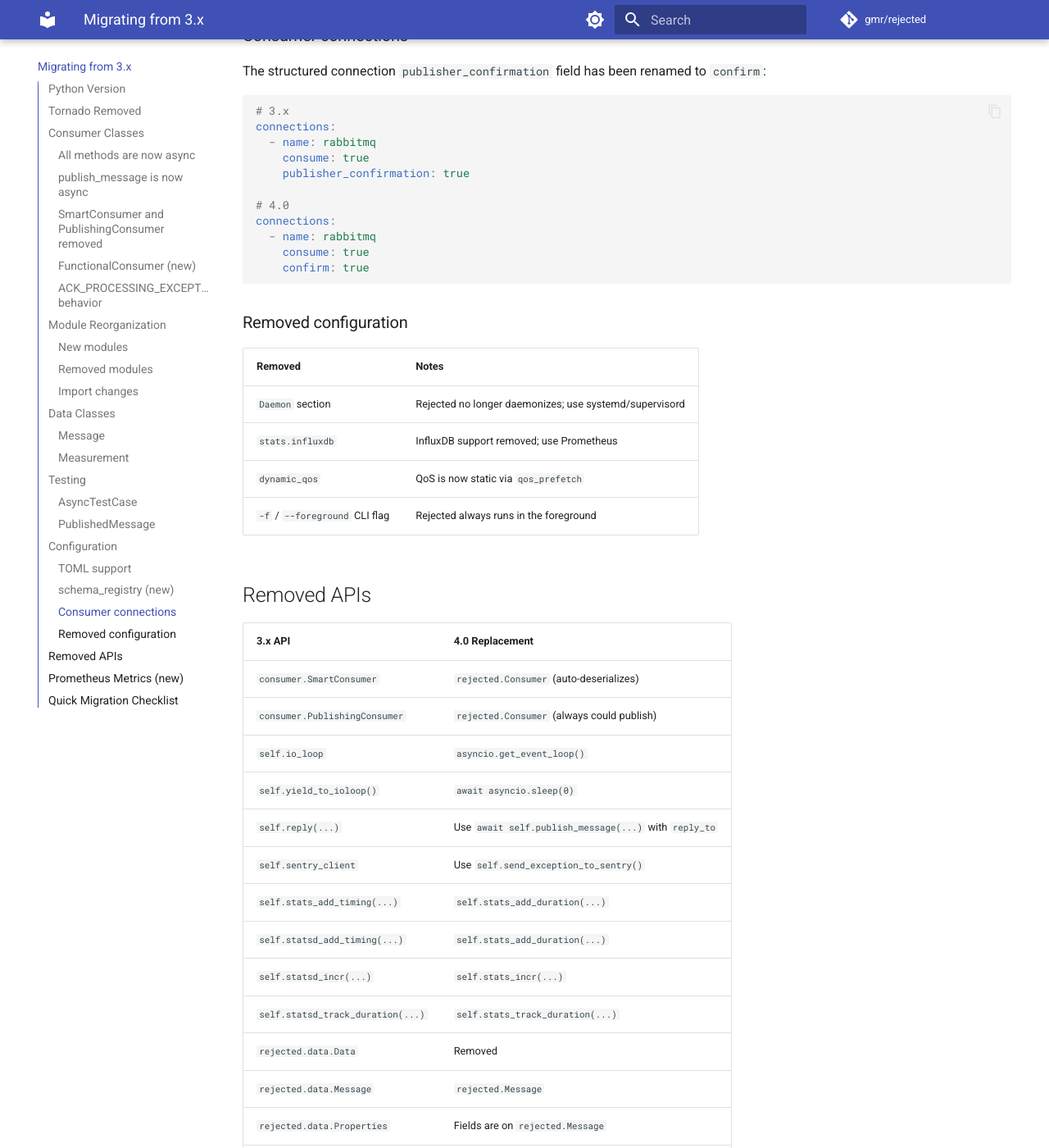
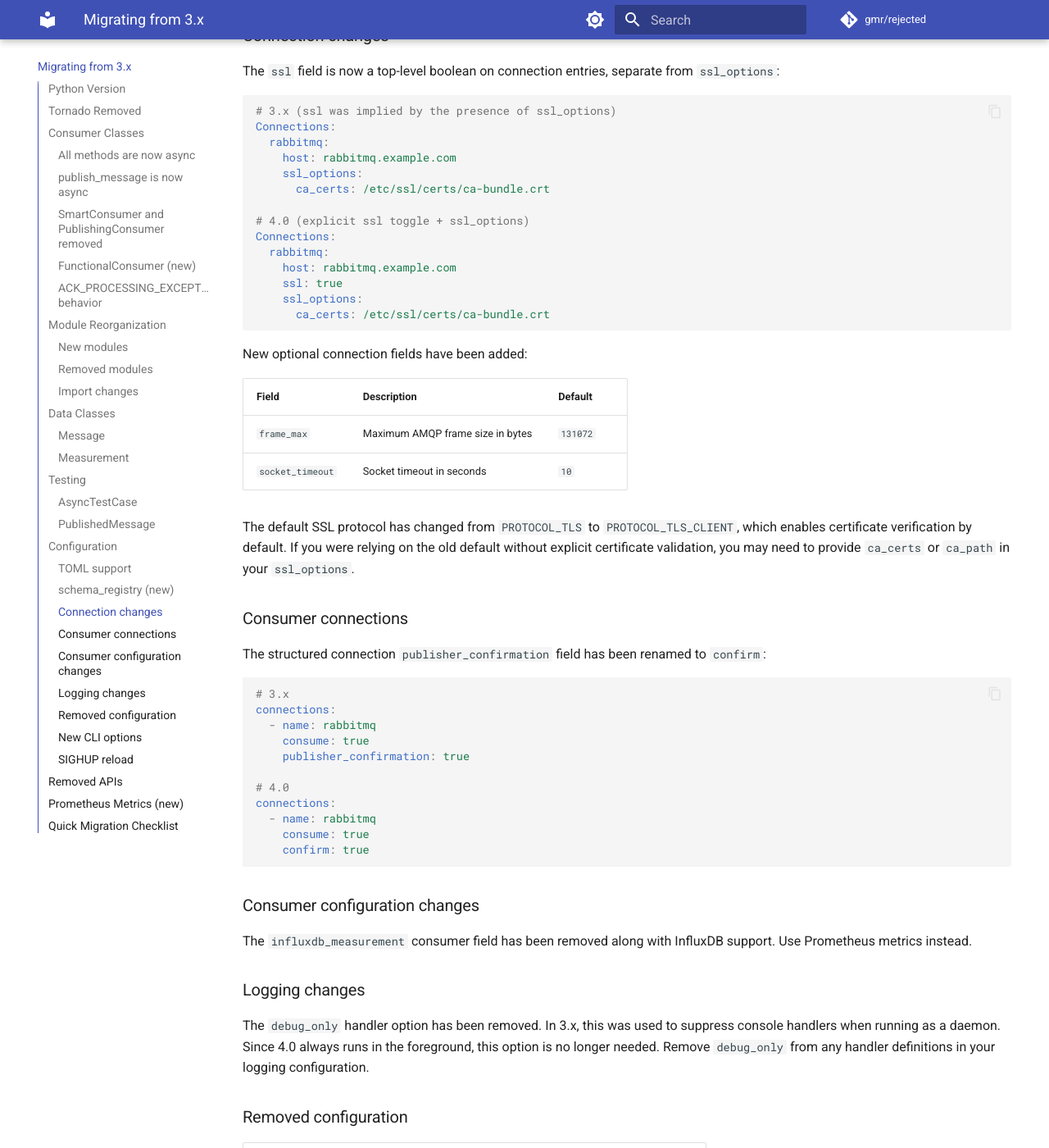
Before and after one commit to gmr/rejected, an MkDocs documentation site: the page built from docs/migrating.md, in a window 1280 px wide and 1400 px high, scrolled down 6268 px. Shown: the whole window at 82% size. Built offline with MkDocs 1.6.1 and Material for MkDocs 9.7.7, drawn with Linux system fonts in a browser that asks for light colours; comment, search, counter and statistics services are not loaded; some of the changed text lies outside the part shown.

Commit message:
Add missing config sections to migration guide and fix testing codec
The migration guide was missing several configuration changes between
3.x and 4.0: connection ssl/frame_max/socket_timeout fields, SSL
protocol default change, influxdb_measurement removal, debug_only
logging handler removal, new --max-messages CLI flag, and SIGHUP
reload support.

AsyncTestCase.process_message was not running the codec decode step
before calling consumer.execute, so consumers under test received raw
JSON strings instead of decoded dicts. Now matches the process.py
message flow by running codec.decode and setting raw_body.

Co-Authored-By: Claude Opus 4.6 (1M context) <noreply@anthropic.com>

````diff
--- a/docs/migrating.md
+++ b/docs/migrating.md
@@ -284,6 +284,41 @@ Application:
     uri: file:///etc/avro/{0}.avsc
 ```
 
+### Connection changes
+
+The `ssl` field is now a top-level boolean on connection entries, separate
+from `ssl_options`:
+
+```yaml
+# 3.x (ssl was implied by the presence of ssl_options)
+Connections:
+  rabbitmq:
+    host: rabbitmq.example.com
+    ssl_options:
+      ca_certs: /etc/ssl/certs/ca-bundle.crt
+
+# 4.0 (explicit ssl toggle + ssl_options)
+Connections:
+  rabbitmq:
+    host: rabbitmq.example.com
+    ssl: true
+    ssl_options:
+      ca_certs: /etc/ssl/certs/ca-bundle.crt
+```
+
+New optional connection fields have been added:
+
+| Field | Description | Default |
+|-------|-------------|---------|
+| `frame_max` | Maximum AMQP frame size in bytes | `131072` |
+| `socket_timeout` | Socket timeout in seconds | `10` |
+
+The default SSL protocol has changed from `PROTOCOL_TLS` to
+`PROTOCOL_TLS_CLIENT`, which enables certificate verification by default.
+If you were relying on the old default without explicit certificate
+validation, you may need to provide `ca_certs` or `ca_path` in your
+`ssl_options`.
+
 ### Consumer connections
 
 The structured connection `publisher_confirmation` field has been renamed to
@@ -303,14 +338,40 @@ connections:
     confirm: true
 ```
 
+### Consumer configuration changes
+
+The `influxdb_measurement` consumer field has been removed along with
+InfluxDB support. Use Prometheus metrics instead.
+
+### Logging changes
+
+The `debug_only` handler option has been removed. In 3.x, this was used to
+suppress console handlers when running as a daemon. Since 4.0 always runs
+in the foreground, this option is no longer needed. Remove `debug_only` from
+any handler definitions in your logging configuration.
+
 ### Removed configuration
 
 | Removed | Notes |
 |---------|-------|
 | `Daemon` section | Rejected no longer daemonizes; use systemd/supervisord |
 | `stats.influxdb` | InfluxDB support removed; use Prometheus |
+| `influxdb_measurement` | Consumer-level InfluxDB measurement name removed |
 | `dynamic_qos` | QoS is now static via `qos_prefetch` |
+| `debug_only` (logging handler) | No longer needed without daemon mode |
 | `-f` / `--foreground` CLI flag | Rejected always runs in the foreground |
+
+### New CLI options
+
+| Flag | Description |
+|------|-------------|
+| `-n` / `--max-messages N` | Process N messages per consumer then shut down |
+
+### SIGHUP reload
+
+4.0 supports configuration reloading via `SIGHUP`. When the process receives
+`SIGHUP`, it reloads the configuration file and restarts consumer processes
+with the updated settings — no full process restart required.
 
 ## Removed APIs
 
@@ -362,7 +423,10 @@ to Prometheus.
    `rejected.measurement.Measurement`, etc.
 9. Update tests to use `async def` test methods (no `@gen_test`)
 10. Rename `publisher_confirmation` to `confirm` in connection config
-11. Remove `Daemon` section from config (if present)
-12. Remove `stats.influxdb` from config (use Prometheus instead)
-13. Remove any `pickle` content type usage
-14. Replace deprecated `statsd_*` method calls with `stats_*` equivalents
+11. Add `ssl: true` to connections that use `ssl_options`
+12. Remove `Daemon` section from config (if present)
+13. Remove `stats.influxdb` from config (use Prometheus instead)
+14. Remove `influxdb_measurement` from consumer configs
+15. Remove `debug_only` from logging handler configs
+16. Remove any `pickle` content type usage
+17. Replace deprecated `statsd_*` method calls with `stats_*` equivalents
````
Also changed, not shown: 1 other file.
